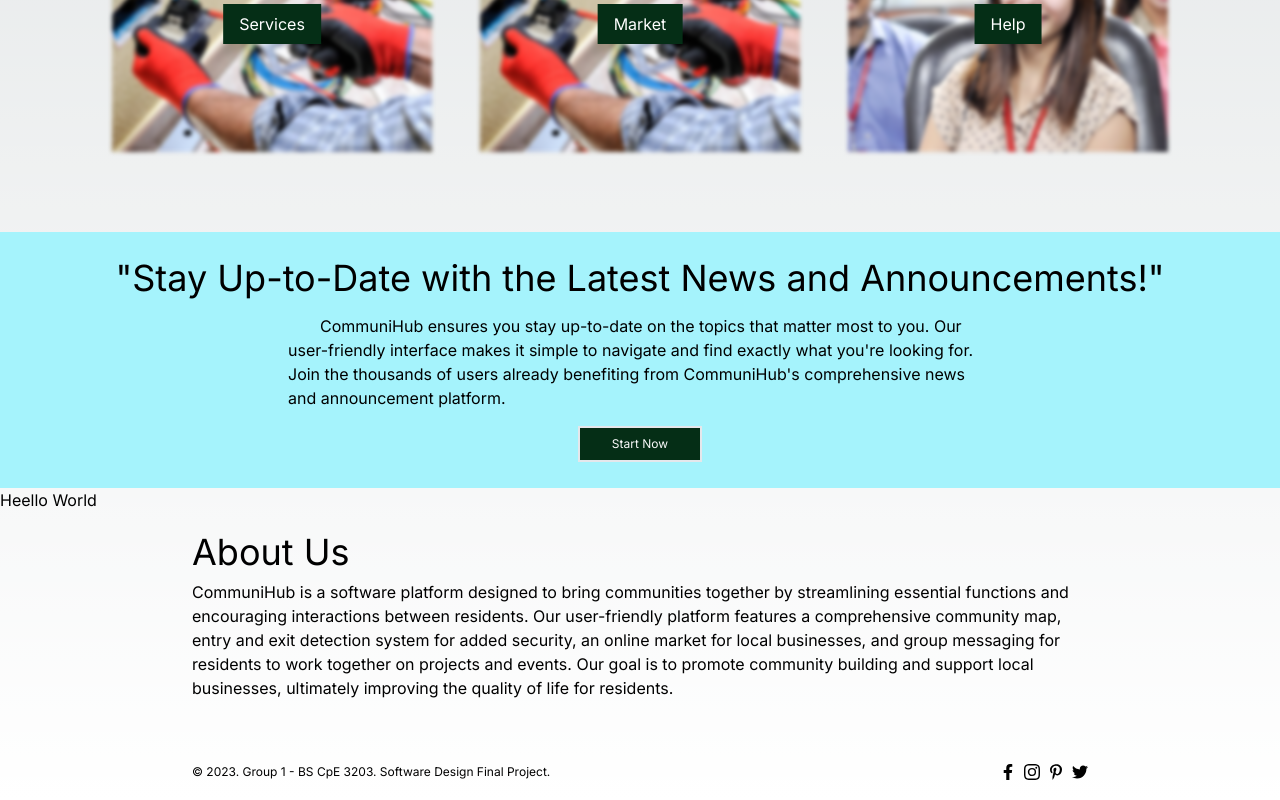
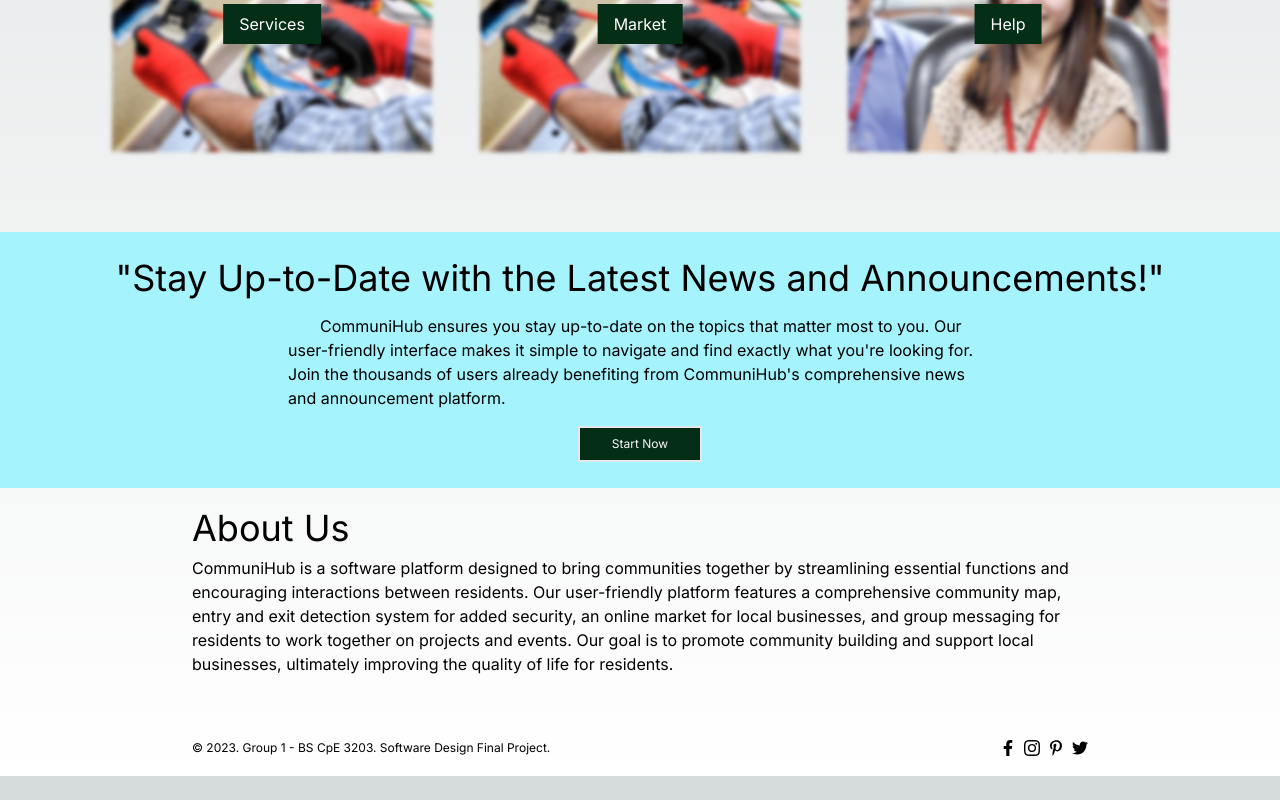
Before and after one commit to armameje/CommuniHub, a Next.js app in the folder communihub-nextjs/: page / in a window 1280 px wide. Shown: the part 824-1624 px from the top of the page. After the commit the page ends 1600 px from the top, so only its background shows below. Built offline with nearby package versions, Linux system fonts and the light colour scheme.

Commit message:
Update page.tsx

```diff
--- a/communihub-nextjs/app/page.tsx
+++ b/communihub-nextjs/app/page.tsx
@@ -8,9 +8,6 @@ export default function Home() {
       <Header />
       <Features />
       <News />
-      <div>
-        Heello World
-      </div>
     </>
   );
 }
```
